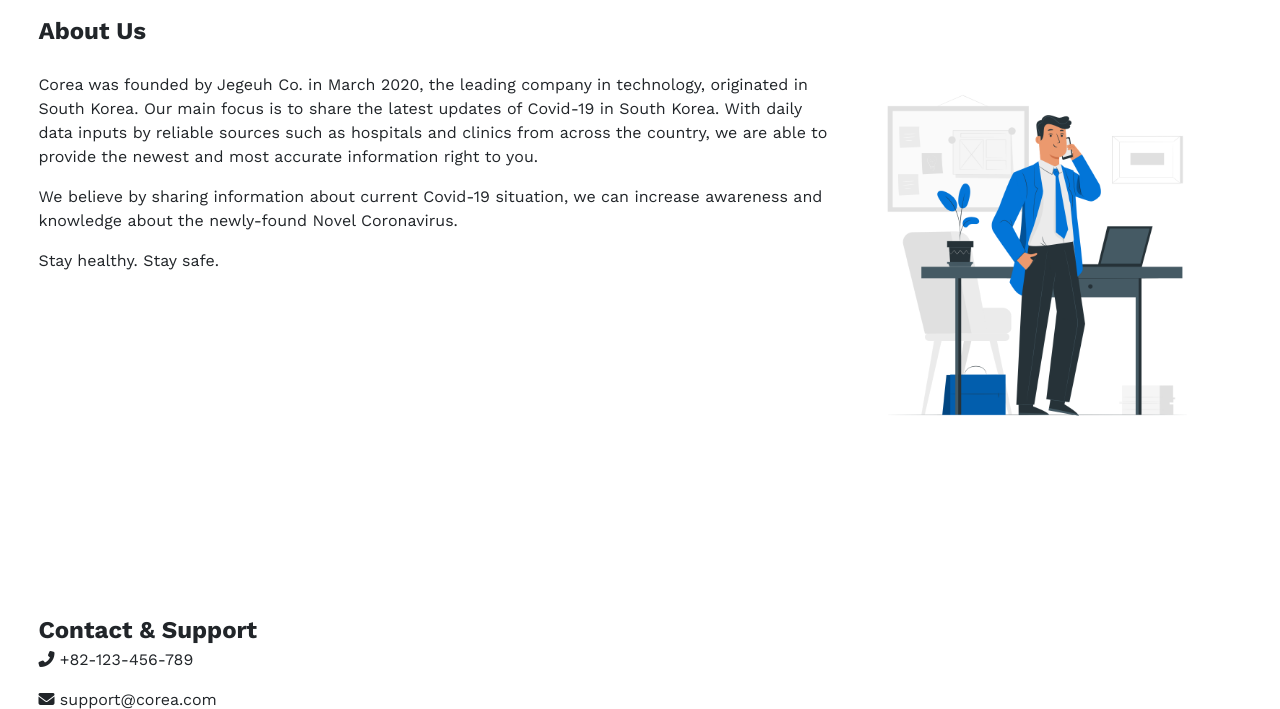
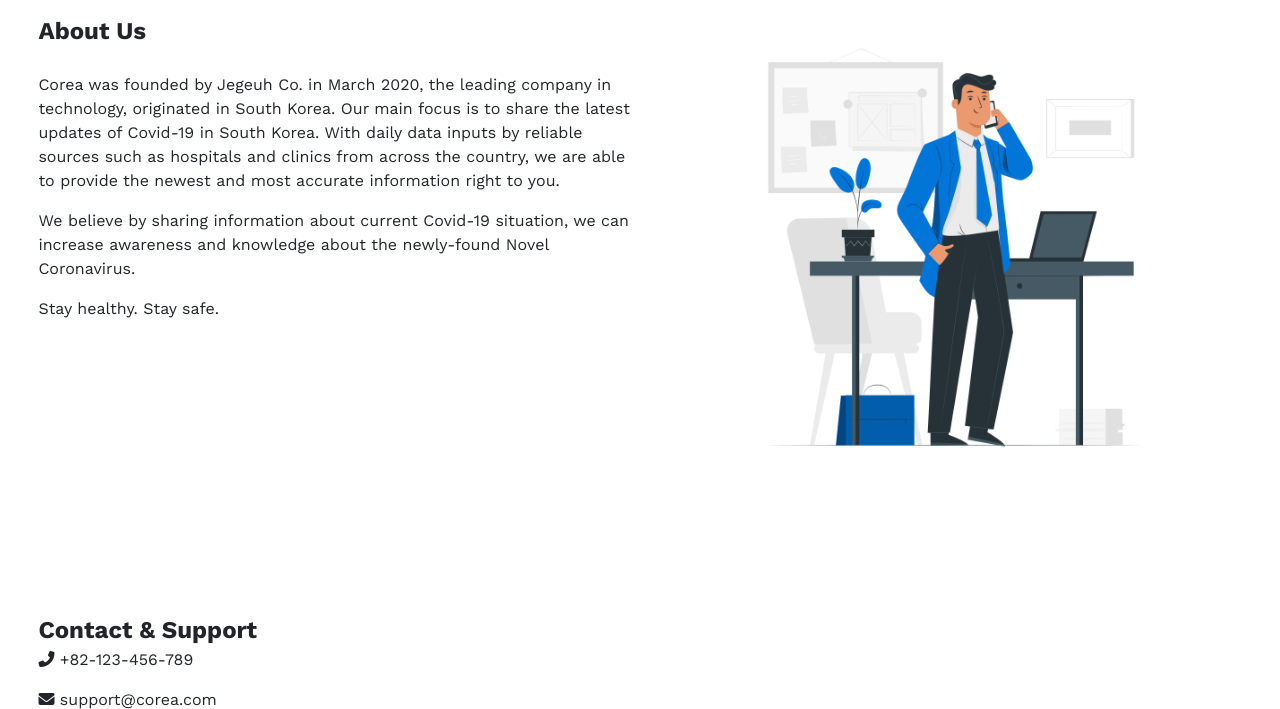
Before and after one commit to jghjianghan/South-Korea-Covid19-IS, a PHP site: template view/about.php in a window 1280 px wide. Shown: the part 59-768 px from the top of the page. Run offline with PHP 8.4, Linux system fonts and the light colour scheme; the template is opened without the code that fills it, so the values that code supplies are empty; some libraries are stand-ins or nearby versions.

Commit message:
About us image bug fixed

```diff
--- a/view/about.php
+++ b/view/about.php
@@ -21,7 +21,7 @@
                 </p>
             </div>
 
-            <img id="about-us-image" src="<?php echo $upPrefix; ?>view/img/call.png" alt="">
+            <img src="<?php echo $upPrefix; ?>view/img/call.png" alt="">
         </div>
     </div>
 
--- a/view/css/mainStyle.css
+++ b/view/css/mainStyle.css
@@ -205,11 +205,13 @@ nav li{
     padding: 0 0 1% 3%;
 }
 
-.about-wrapper{
-    display: flex;
+.paragraph{
+    width: 50%;
 }
 
-#about-us-image{
-    width: 30%;
-    margin: 0 2% 0 2%;
+.about-wrapper img{
+    position: fixed;
+    width: 35%;
+    right: 8%;
+    top: 10%;
 }
```
